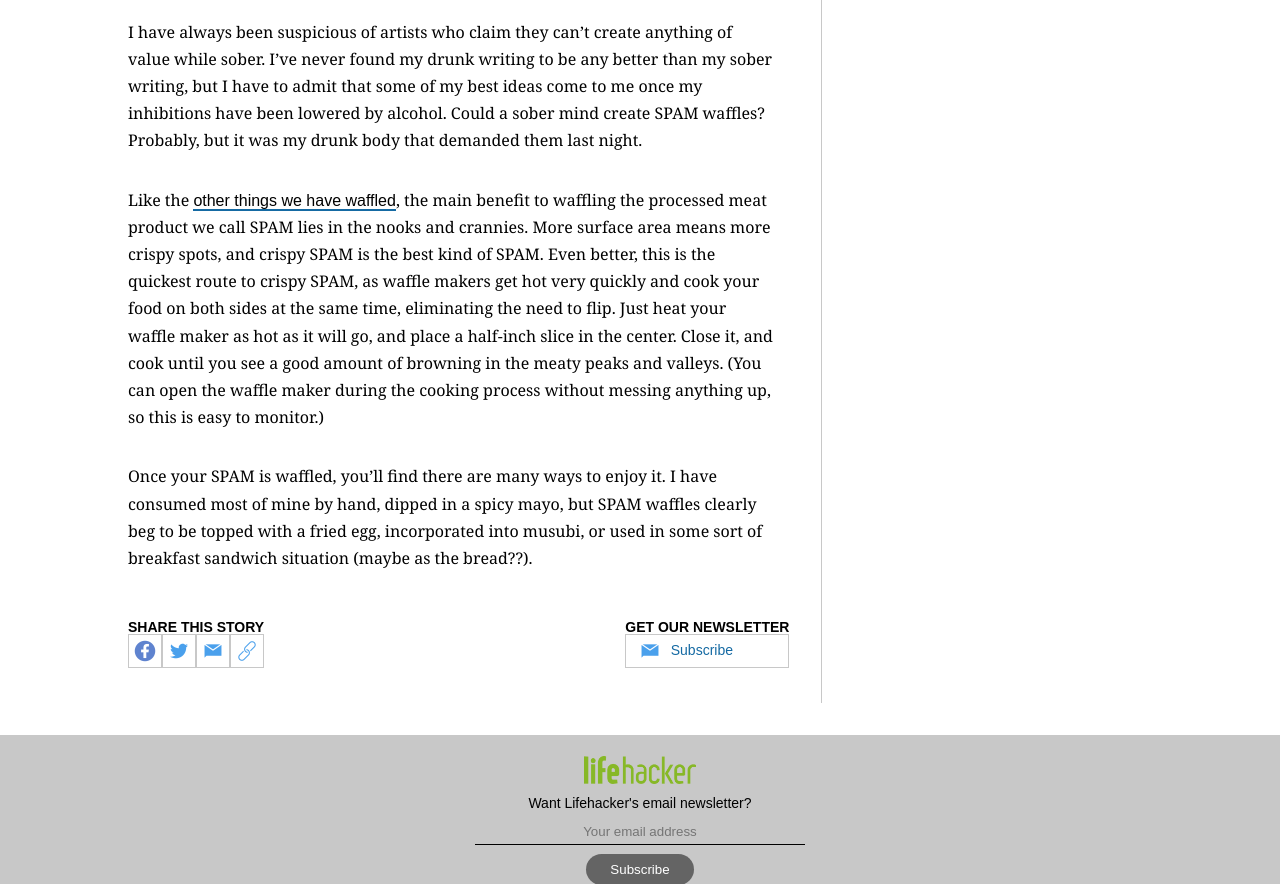
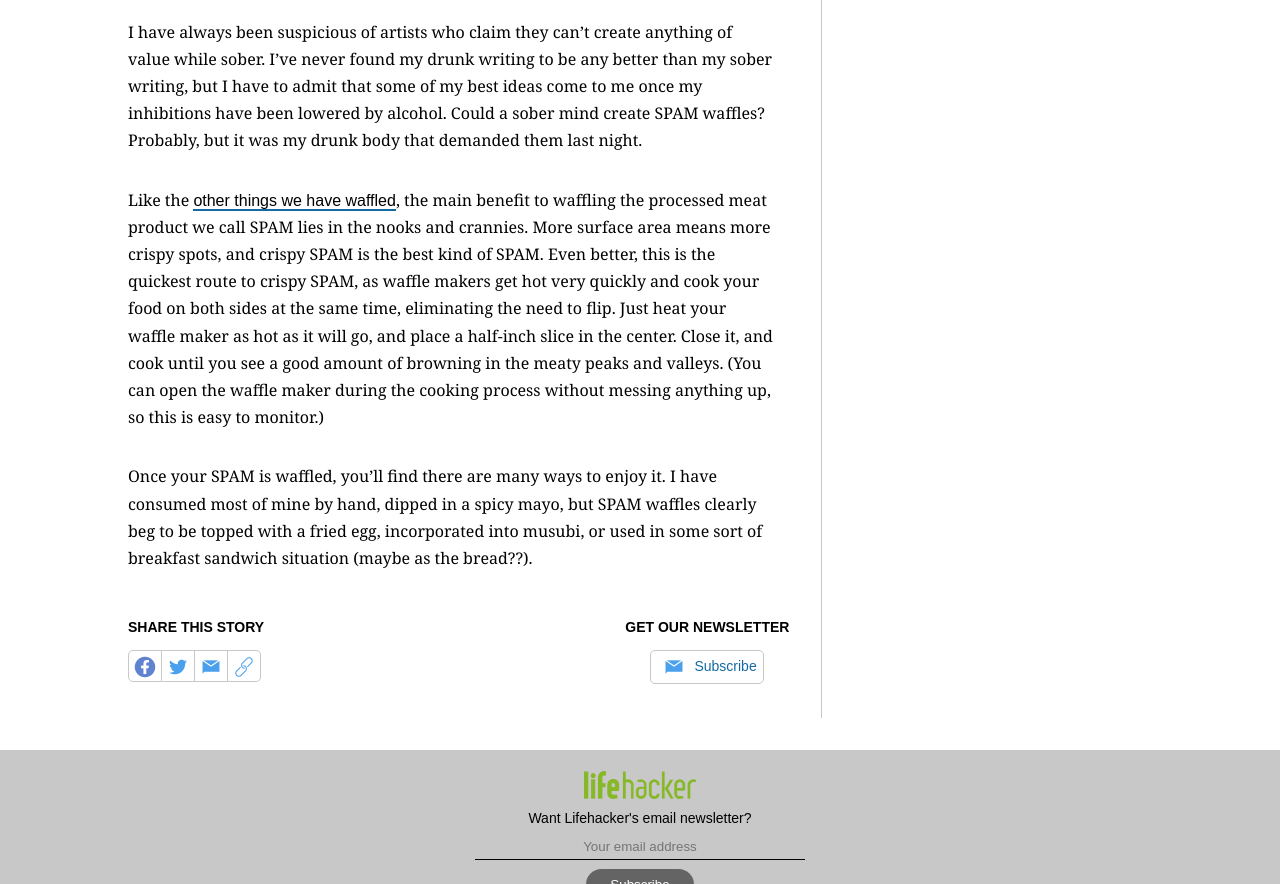
Before and after one commit to shakami/WebsiteCopy, a plain HTML site: page WebsiteCopy/spam.html in a window 1280 px wide. Shown: the part 844-1728 px from the top of the page. Drawn offline with Linux system fonts and the light colour scheme.

Commit message:
article tooltip borders

```diff
--- a/WebsiteCopy/css/article.css
+++ b/WebsiteCopy/css/article.css
@@ -12,9 +12,21 @@ h1 {
         width: 2rem;
     }
 
-.share-tooltip img {
-    border: solid 1px var(--light-gray-color);
-    width: 2rem;
+.share-tooltip li {
+    height: 30px;
+    border: 1px solid var(--light-gray-color);
+    border-left: none;
+}
+
+.share-tooltip li:first-child {
+    border-left: 1px solid var(--light-gray-color);
+    border-top-left-radius: 5px;
+    border-bottom-left-radius: 5px;
+}
+
+.share-tooltip li:last-child {
+    border-top-right-radius: 5px;
+    border-bottom-right-radius: 5px;
 }
 
 .article-stats {
@@ -49,16 +61,19 @@ article a {
     margin-left: 6rem;
 }
 
-.share-subscribe img {
-    width: 2rem;
-    vertical-align: middle;
-}
-
-.share-subscribe span {
-    padding-right: 0.5rem;
+.share p {
+    padding-bottom: 1rem;
 }
 
 .share-subscribe {
     border: 1px solid var(--light-gray-color);
-    padding: 0 0.5rem;
+    border-radius: 5px;
+    text-align: center;
+    width: 7rem;
+    margin: 0 auto;
 }
+
+    .share-subscribe img {
+        vertical-align: middle;
+        width: 2rem;
+    }
```
